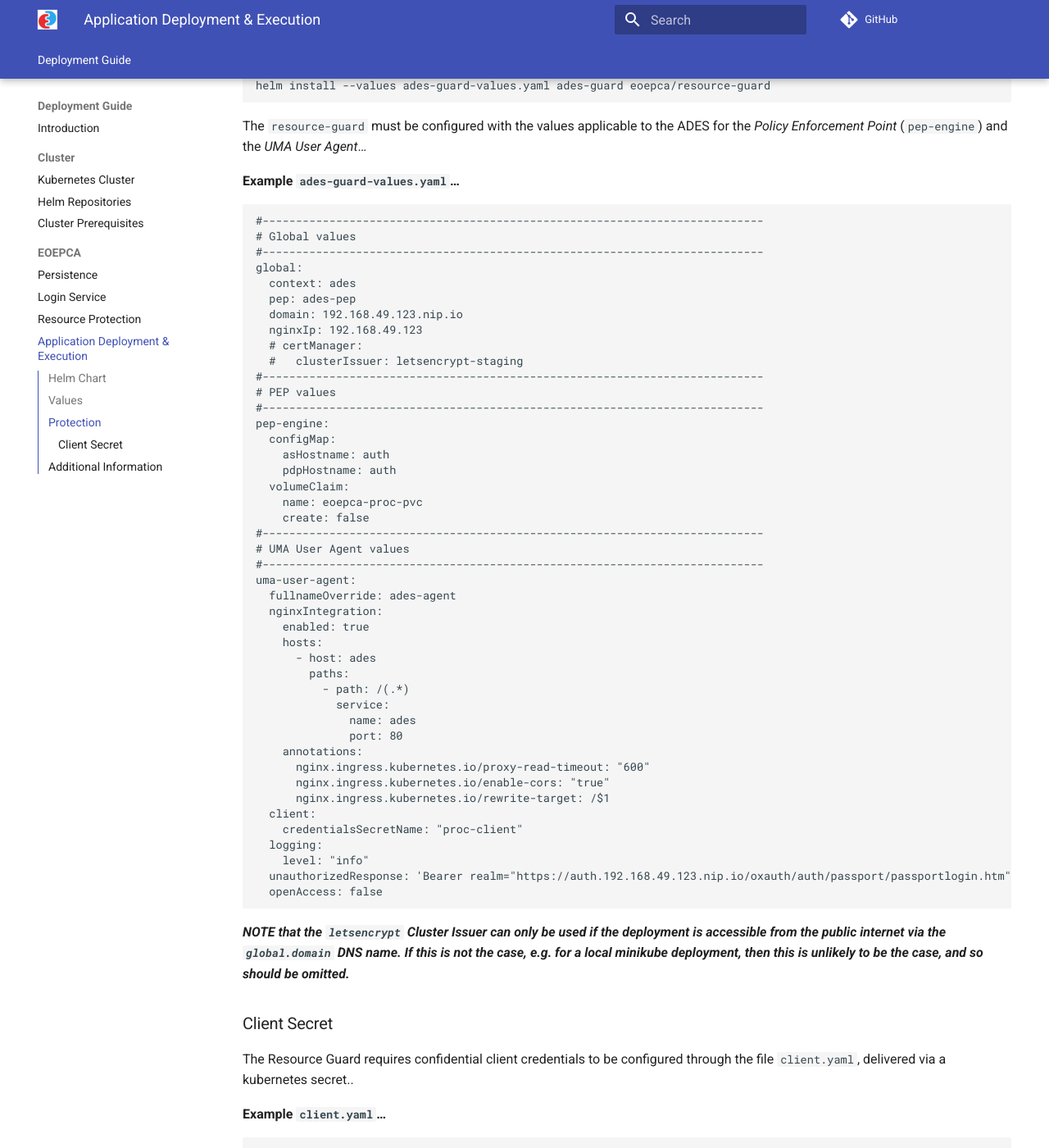
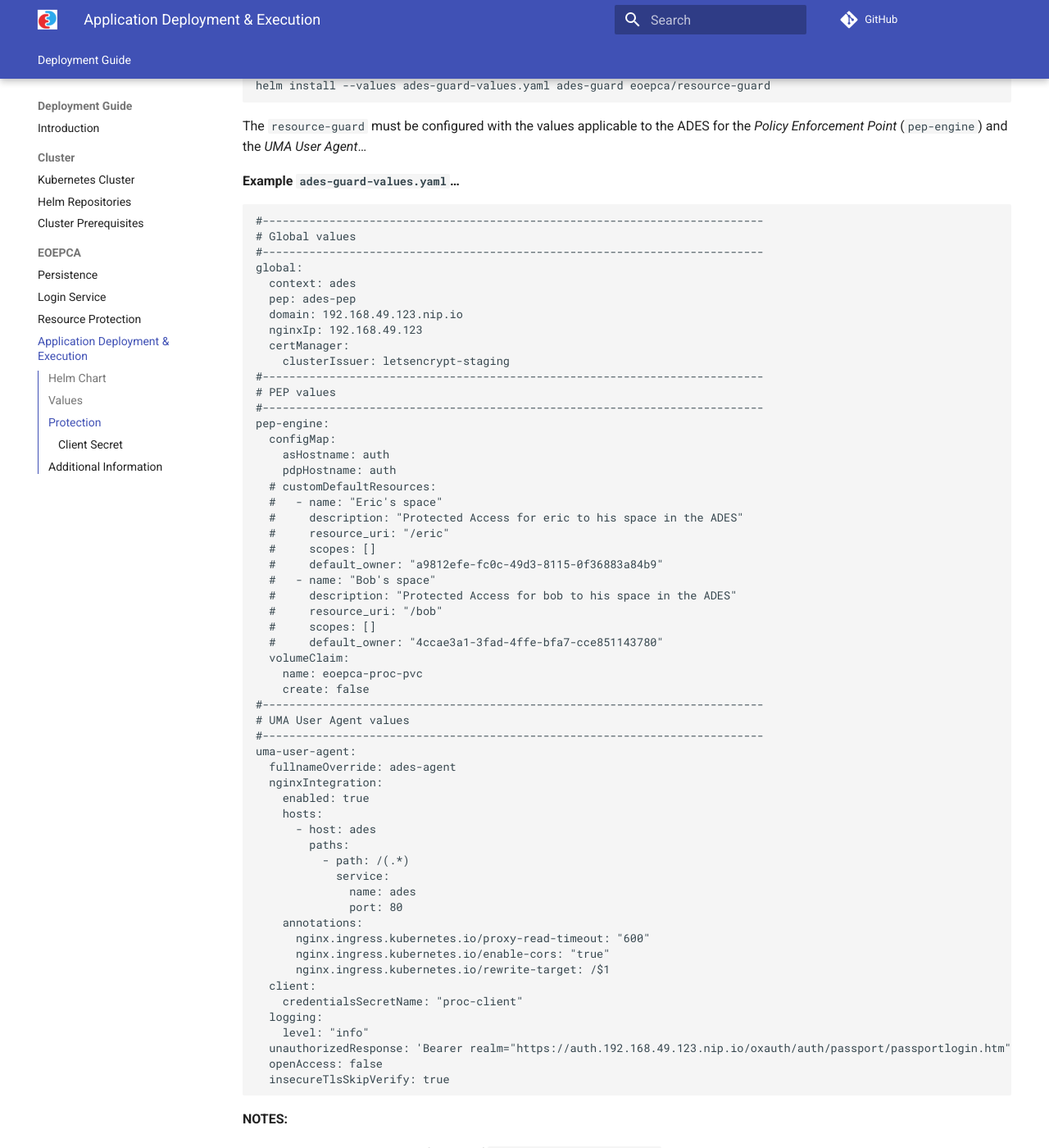
Before and after one commit to EOEPCA/deployment-guide, an MkDocs documentation site: the page built from docs/ades.md, in a window 1280 px wide and 1400 px high, scrolled down 1385 px. Shown: the whole window at 82% size. Built offline with MkDocs 1.6.1 and Material for MkDocs 9.7.7, drawn with Linux system fonts in a browser that asks for light colours; comment, search, counter and statistics services are not loaded; some of the changed text lies outside the part shown.

Commit message:
EOEPCA-483 additional notes for ades guard deployment

````diff
--- a/docs/ades.md
+++ b/docs/ades.md
@@ -79,6 +79,17 @@
   configMap:
     asHostname: auth
     pdpHostname: auth
+  # customDefaultResources:
+  #   - name: "Eric's space"
+  #     description: "Protected Access for eric to his space in the ADES"
+  #     resource_uri: "/eric"
+  #     scopes: []
+  #     default_owner: "a9812efe-fc0c-49d3-8115-0f36883a84b9"
+  #   - name: "Bob's space"
+  #     description: "Protected Access for bob to his space in the ADES"
+  #     resource_uri: "/bob"
+  #     scopes: []
+  #     default_owner: "4ccae3a1-3fad-4ffe-bfa7-cce851143780"
   volumeClaim:
     name: eoepca-proc-pvc
     create: false
@@ -106,9 +117,15 @@
     level: "info"
   unauthorizedResponse: 'Bearer realm="https://auth.192.168.49.123.nip.io/oxauth/auth/passport/passportlogin.htm"'
   openAccess: false
+  insecureTlsSkipVerify: true
 ```
 
-**_NOTE that the `letsencrypt` Cluster Issuer can only be used if the deployment is accessible from the public internet via the `global.domain` DNS name. If this is not the case, e.g. for a local minikube deployment, then this is unlikely to be the case, and so should be omitted._**
+**NOTES:**
+
+* TLS is enabled by the specification of `certManager.clusterIssuer`
+* The `letsencrypt` Cluster Issuer relies upon the deployment being accessible from the public internet via the `global.domain` DNS name. If this is not the case, e.g. for a local minikube deployment, then this is unlikely to be the case. In this case the TLS will fall-back to the self-signed certificate built-in to the nginx ingress controller
+* `insecureTlsSkipVerify` may be required in the case that good TLS certificates cannot be established, e.g. if letsencrypt cannot be used for a local deployment. Otherwise the certificates offered by login-service _Authorization Server_ will fail validation in the _Resource Guard_.
+* `customDefaultResources` can be specified to apply initial protection to the endpoint
 
 ### Client Secret
 
````
Also changed, not shown: other parts of docs/ades.md (+2 -2 lines).
